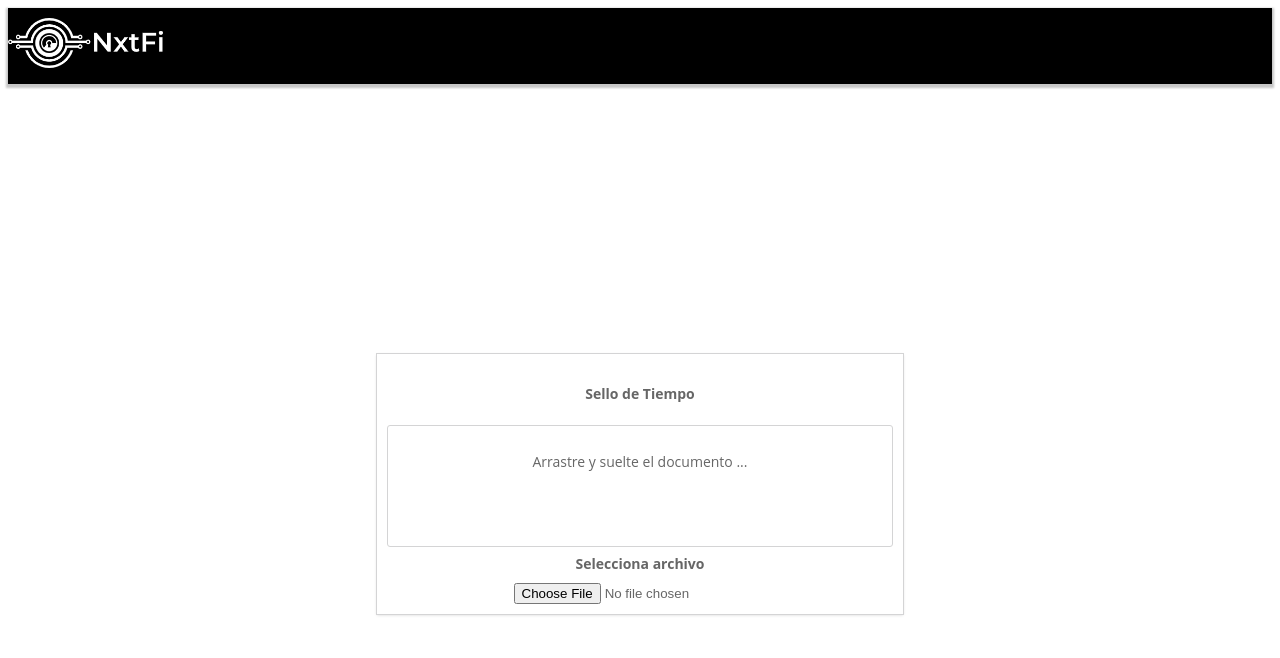
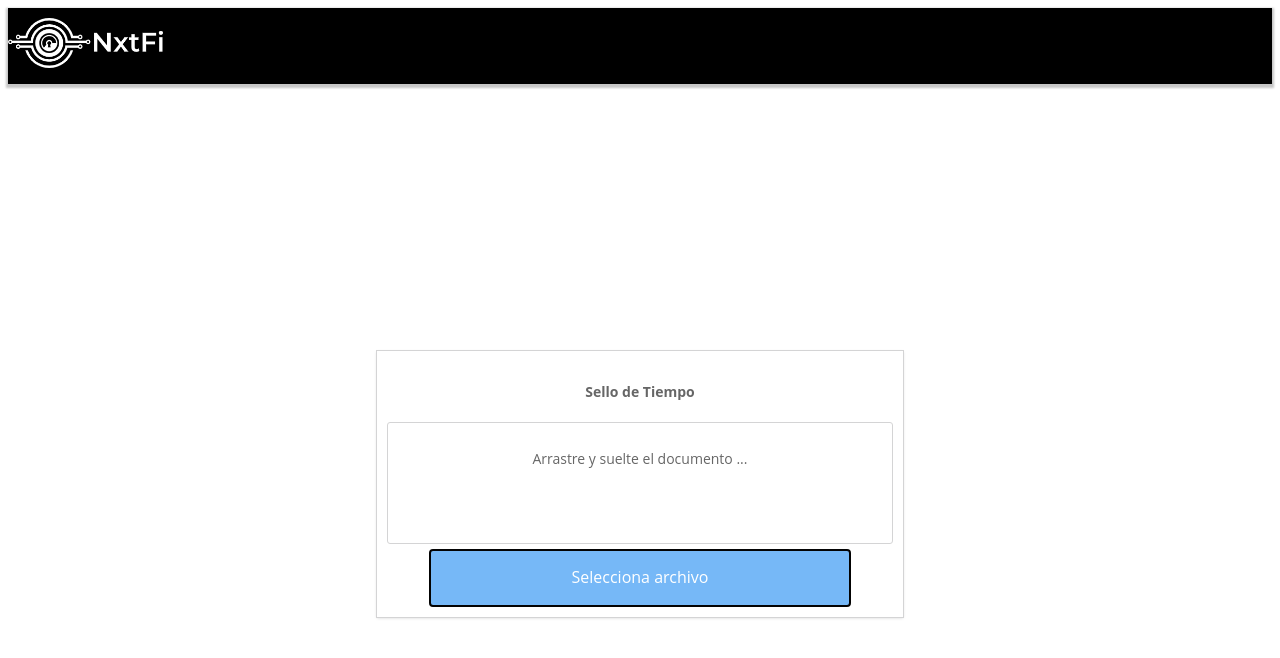
Before and after one commit to NxtFi/notarID, a React (Create React App) app: page / in a window 1280 px wide. Shown: the top 658 px of the page. Built offline with nearby package versions, Linux system fonts and the light colour scheme.

Commit message:
css enhancement

```diff
--- a/src/components/hashing.css
+++ b/src/components/hashing.css
@@ -60,3 +60,19 @@
 .space {
     margin-right: 50px;
 }
+
+input[type="file"] {
+    display: none;
+}
+.custom-file-upload {
+    background-color: #76b8f7;
+    border: 2px solid #030303;
+    border-radius: 4px;
+    color: white;
+    padding: 15px 32px;
+    text-align: center;
+    text-decoration: none;
+    display: inline-block;
+    font-size: 16px;
+    width: 70%;
+}
--- a/src/components/hashing.js
+++ b/src/components/hashing.js
@@ -77,6 +77,7 @@ export default function HashingForm(){
             // Setting the content of the file as file input
             setFileInput(fr.result);
             setShowMessage(true);
+            e.target.value = null;
         }
 
         // Reading the file.
@@ -164,10 +165,6 @@ export default function HashingForm(){
             console.log('... file[' + i + '].name = ' + e.dataTransfer.files[i].name);
             }
         }
-
-        // Pasar el evento a removeDragData para limpiar
-        //removeDragData(e)
-
     }
 
     const handleFileDragOver = (e) => {
@@ -258,7 +255,6 @@ export default function HashingForm(){
         setResult(true);
         }
 
-
     const backToInitialState = (e) =>{
         setFileInput('');
         setOutput('');
@@ -281,8 +277,8 @@ export default function HashingForm(){
                         <div className="file-drag-drop" onDrop={handleFileDragDrop} onDragOver={handleFileDragOver}>
                             <p>Arrastre y suelte el documento ...</p>
                         </div>
-                        <div className="form-group">
-                            <label htmlFor="file-input">Selecciona archivo</label>
+                        <div>
+                            <label htmlFor="file-input" className='custom-file-upload'>Selecciona archivo</label>
                             <input type="file" className="form-control" id="file-input" onChange={handleFileInput} />
                         </div>
                     </form>
```
